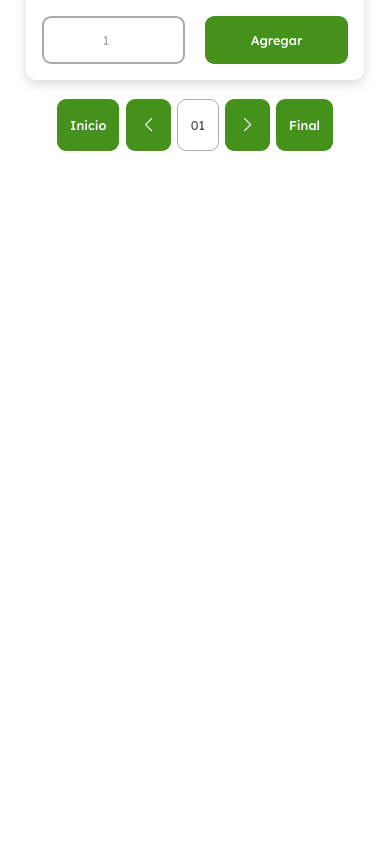
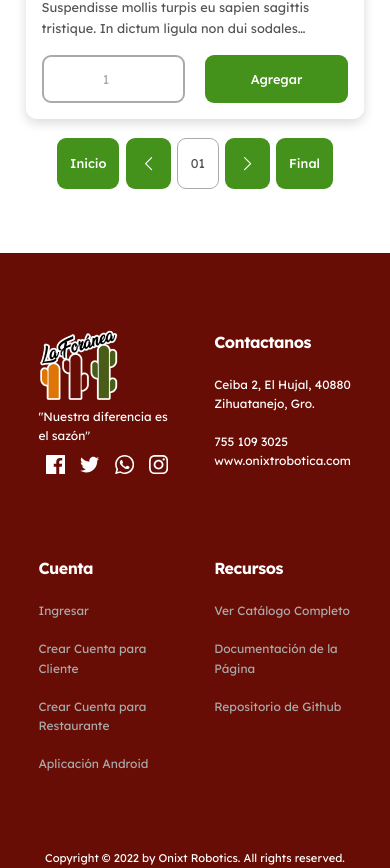
Before and after one commit to RaisedEel/Food-app-LaForanea, a React (Create React App) app: page /restaurant/101 in a window 390 px wide. Shown: the part 1882-2750 px from the top of the page. Before the commit the page ends 2058 px from the top, so only its background shows below. Built offline with nearby package versions, Linux system fonts and the light colour scheme.

Commit message:
Creado un Footer, ya con responsividad integrada. Ajustados otros problemas por ejemplo se creo el hook useMatchMedia para renderizar componentes basados en la resolucion.

```diff
--- a/src/components/landing/CallToAction.module.css
+++ b/src/components/landing/CallToAction.module.css
@@ -39,11 +39,12 @@
   color: #e18420;
   text-decoration: none;
   border-bottom: 1px solid #e18420;
+  transition: all 0.3s;
 }
 
 .cta-link a:hover,
 .cta-link a:active {
-  border-bottom: none;
+  border-bottom: transparent;
 }
 
 .cta-icon {
--- /dev/null
+++ b/src/components/layout/Footer.js
@@ -0,0 +1,100 @@
+import classes from './Footer.module.css';
+import logo from '../../assets/images/la-foranea-logo.png';
+import SocialMediaLink from '../ui/SocialMediaLink';
+import { Link } from 'react-router-dom';
+
+function Footer() {
+  return (
+    <footer className={classes.footer}>
+      <div className={`grid grid--2-cols ${classes['footer-grid']}`}>
+        <div className={classes['footer-section']}>
+          <div className={classes['social-info']}>
+            <img src={logo} alt='Logo de La Foránea ' />
+            <p>"Nuestra diferencia es el sazón"</p>
+            <div className={classes['footer-social-links']}>
+              <SocialMediaLink type='FB' url='/' />
+              <SocialMediaLink type='TW' url='/' />
+              <SocialMediaLink type='WH' url='/' />
+              <SocialMediaLink type='IG' url='/' />
+            </div>
+          </div>
+          <div className={classes['contact-info']}>
+            <p className={`heading ${classes['footer-heading']}`}>
+              Contactanos
+            </p>
+            <address className={classes['footer-address']}>
+              <p className={classes['address-paragraph']}>
+                Ceiba 2, El Hujal, 40880 Zihuatanejo, Gro.
+              </p>
+              <p>755 109 3025</p>
+              <p>www.onixtrobotica.com</p>
+            </address>
+          </div>
+        </div>
+        <div className={classes['footer-section']}>
+          <div>
+            <p className={`heading ${classes['footer-heading']}`}>Cuenta</p>
+            <ul className={classes['footer-actions']}>
+              <li>
+                <Link className={classes['footer-action']} to='/'>
+                  Ingresar
+                </Link>
+              </li>
+              <li>
+                <Link className={classes['footer-action']} to='/'>
+                  Crear Cuenta para Cliente
+                </Link>
+              </li>
+              <li>
+                <Link className={classes['footer-action']} to='/'>
+                  Crear Cuenta para Restaurante
+                </Link>
+              </li>
+              <li>
+                <Link className={classes['footer-action']} to='/'>
+                  Aplicación Android
+                </Link>
+              </li>
+            </ul>
+          </div>
+          <div>
+            <p className={`heading ${classes['footer-heading']}`}>Recursos</p>
+            <ul className={classes['footer-actions']}>
+              <li>
+                <Link className={classes['footer-action']} to='/'>
+                  Ver Catálogo Completo
+                </Link>
+              </li>
+              <li>
+                <a
+                  className={classes['footer-action']}
+                  href='/'
+                  target='_blank'
+                  rel='noreferrer'
+                >
+                  Documentación de la Página
+                </a>
+              </li>
+              <li>
+                <a
+                  className={classes['footer-action']}
+                  href='/'
+                  target='_blank'
+                  rel='noreferrer'
+                >
+                  Repositorio de Github{' '}
+                </a>
+              </li>
+            </ul>
+          </div>
+        </div>
+      </div>
+      <p className={classes['footer-copyright']}>
+        Copyright © {new Date().getFullYear()} by Onixt Robotics. All rights
+        reserved.
+      </p>
+    </footer>
+  );
+}
+
+export default Footer;
--- /dev/null
+++ b/src/components/layout/Footer.module.css
@@ -0,0 +1,96 @@
+.footer {
+  background-color: #670d05;
+  color: #fff;
+  line-height: 1.6;
+}
+
+.footer-grid {
+  padding: 12.8rem;
+  column-gap: 6.4rem;
+  row-gap: 9.6rem;
+}
+
+.footer-section {
+  display: grid;
+  grid-template-columns: 1fr 1fr;
+  column-gap: 4.8rem;
+}
+
+.footer-heading {
+  color: #fff;
+  font-size: 2rem;
+  margin-bottom: 2.4rem;
+}
+
+.footer-social-links {
+  margin-top: 1.2rem;
+
+  display: flex;
+  justify-content: space-around;
+}
+
+.footer svg {
+  width: 2.4rem;
+  height: 2.4rem;
+  fill: #fff;
+}
+
+.footer-address {
+  font-style: normal;
+}
+
+.address-paragraph {
+  margin-bottom: 2.4rem;
+}
+
+.footer-actions {
+  list-style: none;
+  display: flex;
+  flex-direction: column;
+  gap: 2.4rem;
+}
+
+.footer-action:link,
+.footer-action:visited {
+  text-decoration: none;
+  color: #aaa;
+  transition: all 0.3s;
+}
+
+.footer-action:hover,
+.footer-action:active {
+  color: #fff;
+}
+
+.footer-copyright {
+  text-align: center;
+  font-size: 1.4rem;
+}
+
+@media (max-width: 75em) {
+  .footer {
+    font-size: 1.5rem;
+  }
+
+  .footer-grid {
+    padding: 9.6rem 8rem;
+  }
+}
+
+@media (max-width: 62em) {
+  .footer-grid {
+    padding: 9.6rem 6.4rem;
+  }
+}
+
+@media (max-width: 48em) {
+  .footer-grid {
+    grid-template-columns: 1fr;
+  }
+}
+
+@media (max-width: 36em) {
+  .footer-grid {
+    padding: 9.6rem 4.8rem;
+  }
+}
--- a/src/components/layout/Layout.js
+++ b/src/components/layout/Layout.js
@@ -1,4 +1,5 @@
 import { Fragment } from 'react';
+import Footer from './Footer';
 import MainHeader from './MainHeader';
 
 function Layout(props) {
@@ -6,6 +7,7 @@ function Layout(props) {
     <Fragment>
       <MainHeader />
       <main>{props.children}</main>
+      <Footer />
     </Fragment>
   );
 }
--- a/src/components/restaurant/PreviewList.js
+++ b/src/components/restaurant/PreviewList.js
@@ -1,12 +1,15 @@
+import { useDispatch } from 'react-redux';
+import useMatchMedia from '../../hooks/useMatchMedia';
+
+import { restaurantsActions } from '../../context/restaurants-slice';
 import ArrowLink from '../ui/ArrowLink';
 import RestaurantList from './RestaurantList';
-
 import classes from './PreviewList.module.css';
-import { useDispatch } from 'react-redux';
-import { restaurantsActions } from '../../context/restaurants-slice';
 
 function PreviewList(props) {
   const dispatch = useDispatch();
+
+  const reduceList = useMatchMedia('(max-width: 62em)');
 
   function setRestaurantsHandler() {
     dispatch(
@@ -21,7 +24,9 @@ function PreviewList(props) {
   return (
     <section className={classes['section-preview']}>
       <h2 className='heading-secondary'>{props.title}</h2>
-      <RestaurantList data={props.data.slice(0, 6)} />
+      <RestaurantList
+        data={reduceList ? props.data.slice(0, 4) : props.data.slice(0, 6)}
+      />
       {props.data.length > 6 && (
         <ArrowLink
           to={`/search/${props.title.toLowerCase()}`}
--- a/src/components/ui/SocialMediaLink.js
+++ b/src/components/ui/SocialMediaLink.js
@@ -63,7 +63,7 @@ function SocialMediaLink(props) {
   }
 
   return (
-    <a className='' href={props.url}>
+    <a href={props.url} target='_blank' rel='noreferrer'>
       {icon}
     </a>
   );
--- /dev/null
+++ b/src/hooks/useMatchMedia.js
@@ -0,0 +1,23 @@
+import { useEffect, useState } from 'react';
+
+function useMatchMedia(mediaQuery) {
+  const [isMatching, setIsMatching] = useState(
+    window.matchMedia(mediaQuery).matches
+  );
+
+  useEffect(() => {
+    const watcher = window.matchMedia(mediaQuery);
+
+    const mediaQueryListener = (matcher) => setIsMatching(matcher.matches);
+
+    watcher.addEventListener('change', mediaQueryListener);
+
+    return () => {
+      watcher.removeEventListener('change', mediaQueryListener);
+    };
+  }, [mediaQuery]);
+
+  return isMatching;
+}
+
+export default useMatchMedia;
--- a/src/index.css
+++ b/src/index.css
@@ -1,6 +1,7 @@
 /*
   COLORS:
   - Primary: #de7607
+  - Secondary: #670D05, #44911b
   - Greys: #aaa, #555, #333
 
   TINTS:
@@ -56,8 +57,8 @@ select:focus {
 
 .container {
   max-width: 130rem;
-  margin: 7.2rem auto 0;
-  padding: 2.4rem;
+  margin: 12rem auto 4.8rem;
+  padding: 0 2.4rem;
 }
 
 .heading,
--- a/src/pages/LandingPage.js
+++ b/src/pages/LandingPage.js
@@ -44,7 +44,10 @@ function LandingPage() {
           }}
         />
       </Carousel>
+
       <PreviewList title='Restaurantes de la Semana' data={restaurants} />
+
+      <PreviewList title='Lo Más Nuevo' data={restaurants.slice().reverse()} />
 
       <PreviewList
         title='Lo Mejor de lo Mejor'
--- a/src/pages/MenuPage.js
+++ b/src/pages/MenuPage.js
@@ -1,5 +1,7 @@
-import { useEffect, useState } from 'react';
+import { useEffect } from 'react';
 import { useDispatch } from 'react-redux';
+import { useNavigate } from 'react-router-dom';
+import useMatchMedia from '../hooks/useMatchMedia';
 
 import logoImg from '../assets/images/logo.png';
 import photo from '../assets/images/restaurant.jpg';
@@ -10,7 +12,6 @@ import Menu from '../components/menu/Menu';
 import RestaurantAccordion from '../components/menu/RestaurantAccordion';
 import menu from '../data/menu-data';
 import ArrowLink from '../components/ui/ArrowLink';
-import { useNavigate } from 'react-router-dom';
 
 const restaurant = {
   id: 'a1',
@@ -33,20 +34,9 @@ const restaurant = {
 };
 
 function MenuPage() {
-  const [showCart, setShowCart] = useState(window.innerWidth > 992);
   const dispatch = useDispatch();
   const navigate = useNavigate();
-
-  function showCartHandler() {
-    setShowCart(window.innerWidth > 992);
-  }
-
-  useEffect(() => {
-    window.addEventListener('resize', showCartHandler);
-    return () => {
-      window.removeEventListener('resize', showCartHandler);
-    };
-  }, []);
+  const showCart = useMatchMedia('(min-width: 62em)');
 
   useEffect(() => {
     dispatch(menuActions.setMenu(menu));
```
